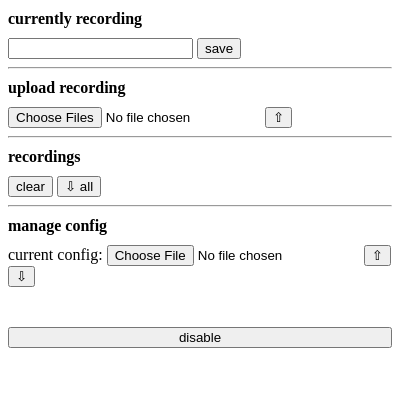
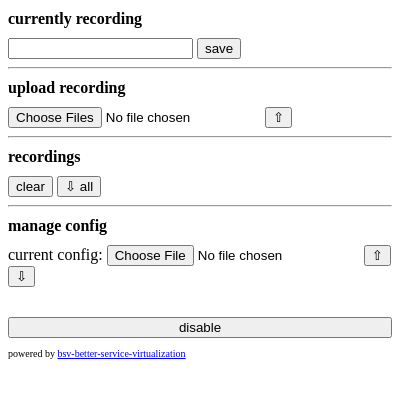
Before and after one commit to mahhov/extbsv-extension-better-service-virtualization, a browser extension: page src/popup.html in a window 400 px wide. Drawn offline with Linux system fonts and the light colour scheme.

Commit message:
popup footer for bsv reference

```diff
--- a/src/popup.html
+++ b/src/popup.html
@@ -30,7 +30,7 @@
     <hr/>
     <div>
         <h4>manage config</h4>
-        current config: <span id="configName"></span>
+        current config: <span id='configName'></span>
         <input id='configFile' type='file'/>
         <button id='configUpload'>&#8679;</button>
         <button id='configDownload'>&#8681;</button>
@@ -39,6 +39,13 @@
 </div>
 
 <button id='enable'>enable</button>
+
+<p>
+    powered by
+    <span>
+        <a href='https://www.npmjs.com/package/bsv-better-service-virtualization'>bsv-better-service-virtualization</a>
+    </span>
+</p>
 
 <style>
     h4 {
@@ -52,6 +59,10 @@
 
     #disable {
         width: 100%;
-        margin-top: 40px;
+        margin-top: 30px;
+    }
+
+    p {
+        font-size: 10px;
     }
 </style>
```
